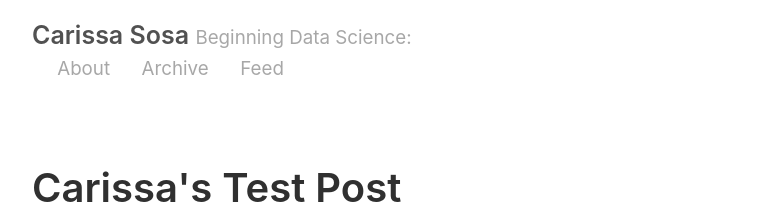
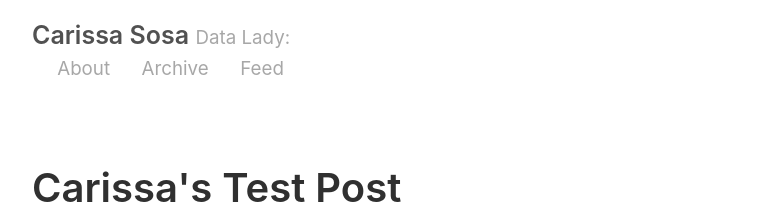
Before and after one commit to csturkey13/csturkey13.github.io, a Jekyll site: the page built from index.html, in a window 1280 px wide and 900 px high. Shown: the top 218 px of the window, without its empty margins (258-1021 px from the left). Built offline with Jekyll 4.4.1, drawn with Linux system fonts in a browser that asks for light colours; the list of posts is cut into pages by our own code.

Commit message:
Update tagline

```diff
--- a/_config.yml
+++ b/_config.yml
@@ -3,7 +3,7 @@ permalink:           pretty
 
 # Setup
 title:               Carissa Sosa
-tagline:             Beginning Data Science
+tagline:             Data Lady
 url:                 http://csturkey13.github.io
 paginate:            2
 baseurl:             ""
```
